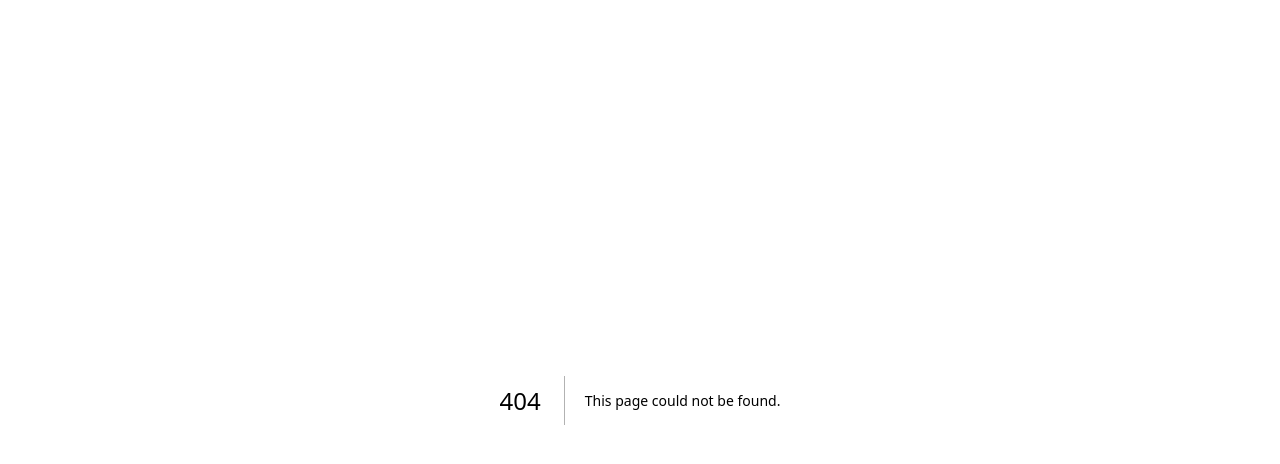
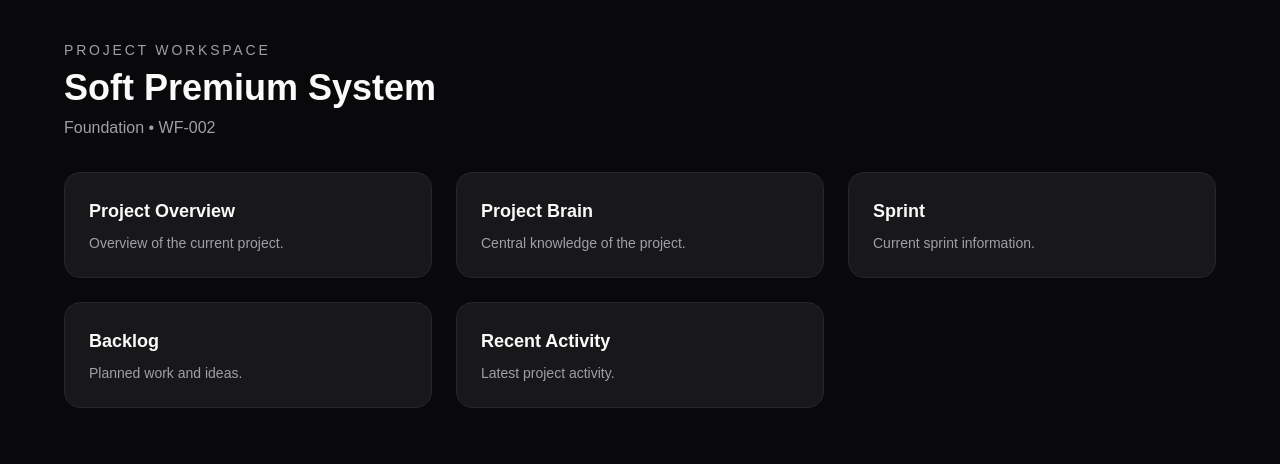
Before and after one commit to Rgronski/soft-premium-system, a Next.js app: page /workspace in a window 1280 px wide. Before the commit this address had no page. Shown: the top 464 px of the page. Built offline with nearby package versions, Linux system fonts and the light colour scheme.

Commit message:
feat(workspace): implement WF-002 Project Workspace

```diff
--- a/src/app/page.tsx
+++ b/src/app/page.tsx
@@ -1,3 +1,4 @@
+import Link from "next/link";
 export default function Home() {
   return (
     <main className="min-h-screen bg-zinc-950 px-6 py-10 text-zinc-50">
@@ -22,12 +23,12 @@ export default function Home() {
                 Resume the active foundation sprint.
               </p>
             </div>
-            <button
-              type="button"
-              className="rounded-full bg-white px-5 py-2 text-sm font-medium text-zinc-950 transition-colors hover:bg-zinc-200"
-            >
-              Continue
-            </button>
+            <Link
+  href="/workspace"
+  className="rounded-full bg-white px-5 py-2 text-sm font-medium text-zinc-950 transition-colors hover:bg-zinc-200"
+>
+  Continue
+</Link>
           </div>
 
           <div className="grid gap-4 sm:grid-cols-3">
--- /dev/null
+++ b/src/app/workspace/page.tsx
@@ -0,0 +1,58 @@
+export default function WorkspacePage() {
+  return (
+    <main className="min-h-screen bg-zinc-950 px-6 py-10 text-zinc-50">
+      <div className="mx-auto flex w-full max-w-6xl flex-col gap-8">
+        <header>
+          <p className="text-sm uppercase tracking-[0.2em] text-zinc-400">
+            Project Workspace
+          </p>
+
+          <h1 className="mt-2 text-4xl font-semibold">
+            Soft Premium System
+          </h1>
+
+          <p className="mt-2 text-zinc-400">
+            Foundation • WF-002
+          </p>
+        </header>
+
+        <section className="grid gap-6 md:grid-cols-2 xl:grid-cols-3">
+          <div className="rounded-2xl border border-zinc-800 bg-zinc-900 p-6">
+            <h2 className="text-lg font-semibold">Project Overview</h2>
+            <p className="mt-2 text-sm text-zinc-400">
+              Overview of the current project.
+            </p>
+          </div>
+
+          <div className="rounded-2xl border border-zinc-800 bg-zinc-900 p-6">
+            <h2 className="text-lg font-semibold">Project Brain</h2>
+            <p className="mt-2 text-sm text-zinc-400">
+              Central knowledge of the project.
+            </p>
+          </div>
+
+          <div className="rounded-2xl border border-zinc-800 bg-zinc-900 p-6">
+            <h2 className="text-lg font-semibold">Sprint</h2>
+            <p className="mt-2 text-sm text-zinc-400">
+              Current sprint information.
+            </p>
+          </div>
+
+          <div className="rounded-2xl border border-zinc-800 bg-zinc-900 p-6">
+            <h2 className="text-lg font-semibold">Backlog</h2>
+            <p className="mt-2 text-sm text-zinc-400">
+              Planned work and ideas.
+            </p>
+          </div>
+
+          <div className="rounded-2xl border border-zinc-800 bg-zinc-900 p-6">
+            <h2 className="text-lg font-semibold">Recent Activity</h2>
+            <p className="mt-2 text-sm text-zinc-400">
+              Latest project activity.
+            </p>
+          </div>
+        </section>
+      </div>
+    </main>
+  );
+}
```
